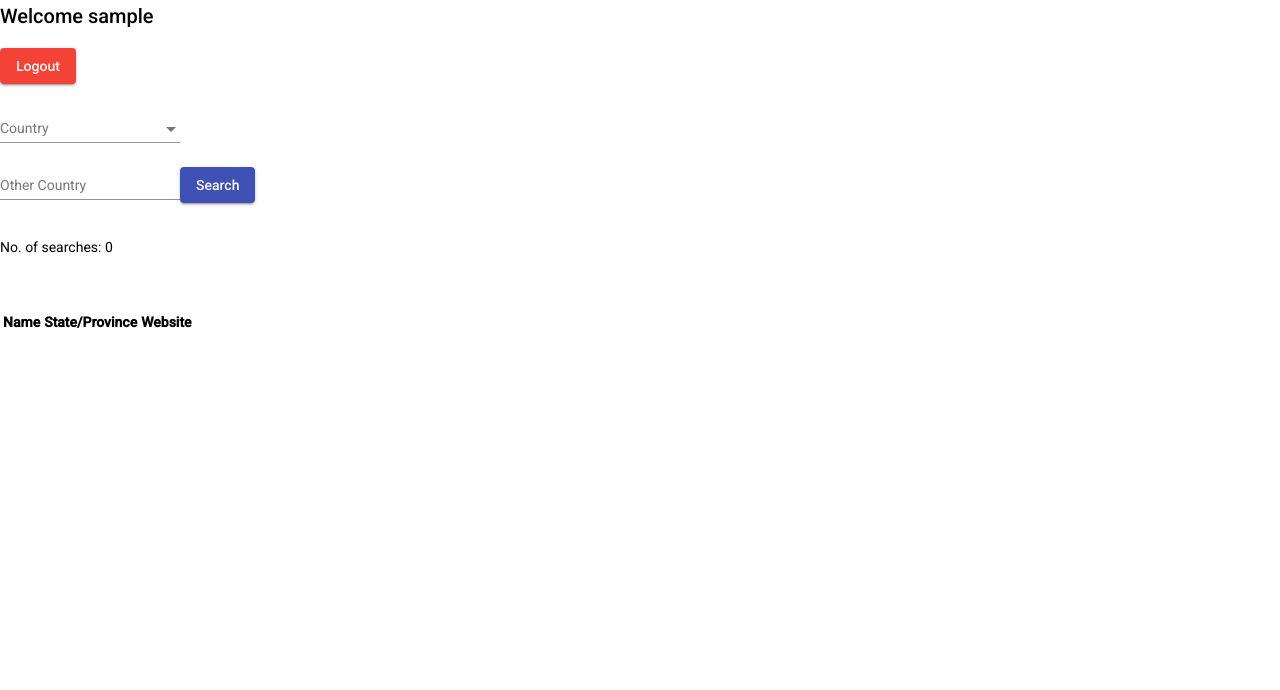
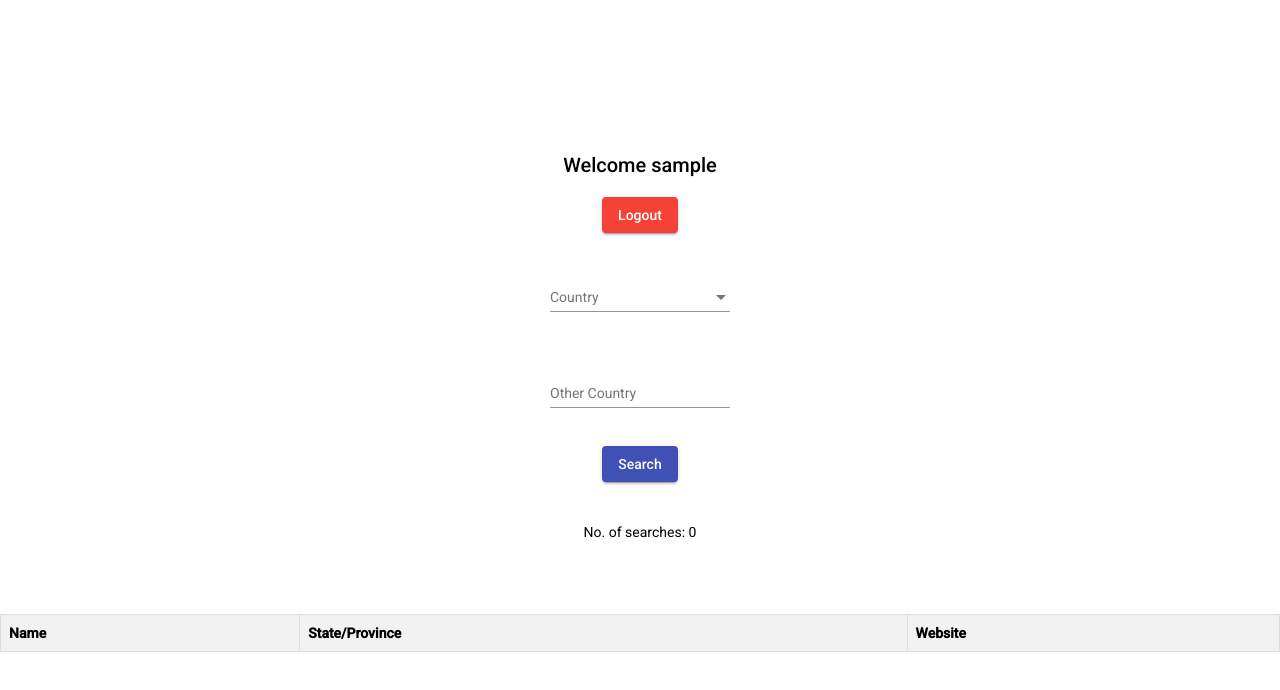
Before and after one commit to thaneerukeerthi/hd-angular-training-1, an Angular app: page /search in a window 1280 px wide. Shown: the top 690 px of the page. Built offline with nearby package versions, Linux system fonts and the light colour scheme; sample sign-in values are in the browser's storage.

Commit message:
added styles

```diff
--- a/src/app/login-page/login-page.component.css
+++ b/src/app/login-page/login-page.component.css
@@ -0,0 +1,19 @@
+:host {
+    display: flex;
+    flex-direction: column;
+    align-items: center;
+
+  }
+
+  mat-form-field {
+    margin-bottom: 20px;
+  }
+
+  .button-container {
+    display: flex;
+    justify-content: space-between;
+  }
+
+  button{
+    margin-right: 10px;
+  }
--- a/src/app/login-page/login-page.component.html
+++ b/src/app/login-page/login-page.component.html
@@ -3,5 +3,8 @@
   <input matInput placeholder="Name" name="name" [(ngModel)]="name">
 </mat-form-field>
 <br>
-<button mat-raised-button color="primary" (click)="continue()">Continue</button>
-<button mat-raised-button color="warn" (click)="cancel()">Cancel</button>
+
+<div class="button-container">
+  <button mat-raised-button color="primary" (click)="continue()">Continue</button>
+  <button mat-raised-button color="warn" (click)="cancel()">Cancel</button>
+</div>
--- a/src/app/search-page/search-page.component.css
+++ b/src/app/search-page/search-page.component.css
@@ -0,0 +1,27 @@
+:host {
+    display: flex;
+    flex-direction: column;
+    align-items: center;
+    justify-content: center;
+    height: 100vh;
+  }
+
+  mat-form-field {
+    margin-bottom: 20px;
+  }
+
+  table {
+    width: 100%;
+    border-collapse: collapse;
+    margin-top: 20px;
+  }
+
+  th, td {
+    border: 1px solid #ddd;
+    padding: 8px;
+    text-align: left;
+  }
+
+  th {
+    background-color: #f2f2f2;
+  }
```
